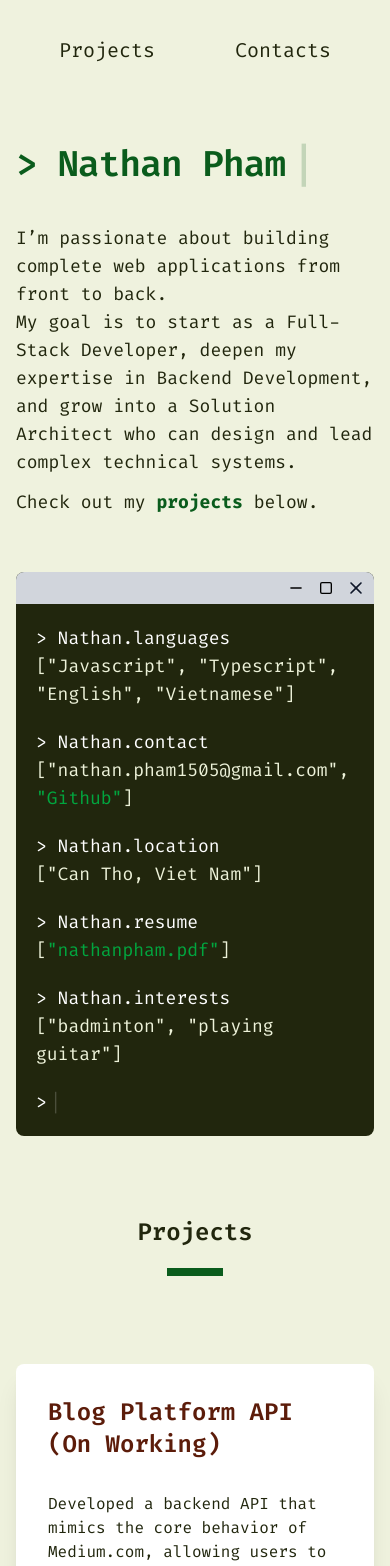
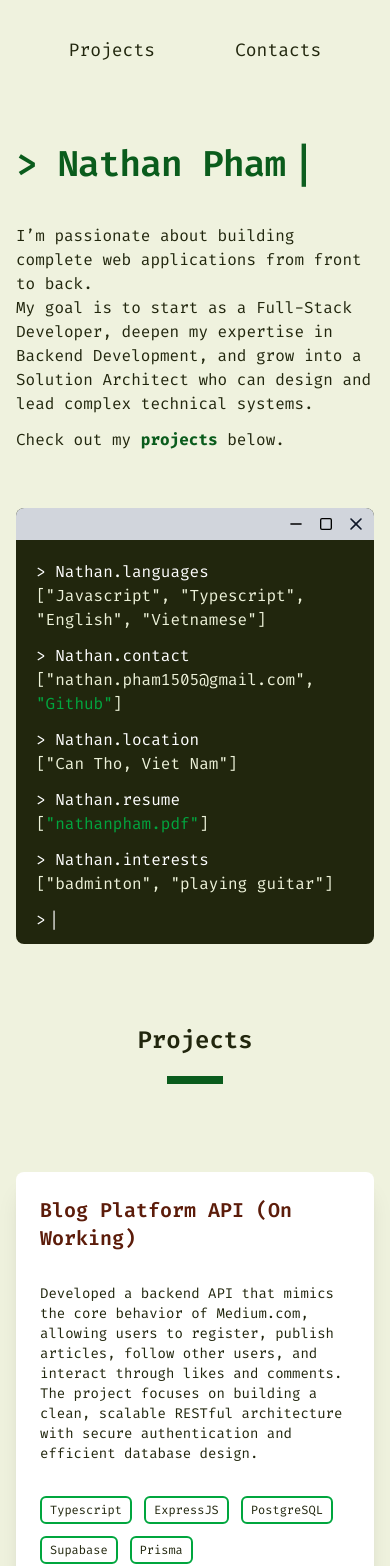
Before and after one commit to NgocPMT/portfolio, a React (Vite) app: page / in a window 390 px wide. Shown: the top 1566 px of the page. Built offline with nearby package versions, Linux system fonts and the light colour scheme.

Commit message:
adjust font size on small screen and add focus effect
for a better layout and accessibility

```diff
--- a/src/components/App.jsx
+++ b/src/components/App.jsx
@@ -28,7 +28,7 @@ const App = () => {
             cursorClassName="ml-2"
             className="text-accent text-4xl font-semibold md:text-6xl"
           />
-          <div className="text-primary text-lg mt-10 md:text-xl">
+          <div className="text-primary sm:text-lg mt-10 md:text-xl">
             <p>
               I’m passionate about building complete web applications from front
               to back.
@@ -42,7 +42,7 @@ const App = () => {
               Check out my{" "}
               <a
                 href="#projects"
-                className="text-accent font-bold hover:opacity-70"
+                className="text-accent font-bold hover:opacity-70 focus:opacity-70"
               >
                 projects
               </a>{" "}
@@ -58,7 +58,7 @@ const App = () => {
                 xmlns="http://www.w3.org/2000/svg"
                 className="size-5"
               >
-                <g id="SVGRepo_bgCarrier" stroke-width="0"></g>
+                <g id="SVGRepo_bgCarrier" strokeWidth="0"></g>
                 <g
                   id="SVGRepo_tracerCarrier"
                   strokeLinecap="round"
@@ -81,7 +81,7 @@ const App = () => {
                 xmlns="http://www.w3.org/2000/svg"
                 className="size-4"
               >
-                <g id="SVGRepo_bgCarrier" stroke-width="0"></g>
+                <g id="SVGRepo_bgCarrier" strokeWidth="0"></g>
                 <g
                   id="SVGRepo_tracerCarrier"
                   strokeLinecap="round"
@@ -108,7 +108,7 @@ const App = () => {
                 xmlns="http://www.w3.org/2000/svg"
                 className="size-5"
               >
-                <g id="SVGRepo_bgCarrier" stroke-width="0"></g>
+                <g id="SVGRepo_bgCarrier" strokeWidth="0"></g>
                 <g
                   id="SVGRepo_tracerCarrier"
                   strokeLinecap="round"
@@ -125,38 +125,40 @@ const App = () => {
                 </g>
               </svg>
             </div>
-            <div className="pb-5">
-              <p className="text-white px-5 text-lg">&gt; Nathan.languages</p>
-              <p className="text-secondary px-5 text-lg">
+            <div className="pb-3 md:pb-5">
+              <p className="text-white px-5 md:text-lg">
+                &gt; Nathan.languages
+              </p>
+              <p className="text-secondary px-5 md:text-lg">
                 &#91;"Javascript", "Typescript", "English", "Vietnamese"&#93;
               </p>
             </div>
-            <div className="pb-5">
-              <p className="text-white px-5 text-lg">&gt; Nathan.contact</p>
-              <p className="text-secondary px-5 text-lg">
+            <div className="pb-3 md:pb-5">
+              <p className="text-white px-5 md:text-lg">&gt; Nathan.contact</p>
+              <p className="text-secondary px-5 md:text-lg">
                 &#91;"nathan.pham1505@gmail.com",{" "}
                 <a
                   target="_blank"
                   href="https://github.com/NgocPMT"
-                  className="text-green-600 hover:opacity-80"
+                  className="text-green-600 hover:opacity-80 focus:opacity-80"
                 >
                   "Github"
                 </a>
                 &#93;
               </p>
             </div>
-            <div className="pb-5">
-              <p className="text-white px-5 text-lg">&gt; Nathan.location</p>
-              <p className="text-secondary px-5 text-lg">
+            <div className="pb-3 md:pb-5">
+              <p className="text-white px-5 md:text-lg">&gt; Nathan.location</p>
+              <p className="text-secondary px-5 md:text-lg">
                 &#91;"Can Tho, Viet Nam"&#93;
               </p>
             </div>
-            <div className="pb-5">
-              <p className="text-white px-5 text-lg">&gt; Nathan.resume</p>
-              <p className="text-secondary px-5 text-lg ">
+            <div className="pb-3 md:pb-5">
+              <p className="text-white px-5 md:text-lg">&gt; Nathan.resume</p>
+              <p className="text-secondary px-5 md:text-lg ">
                 &#91;
                 <a
-                  className="text-green-600 hover:opacity-80"
+                  className="text-green-600 hover:opacity-80 focus:opacity-80"
                   href="/resume.pdf"
                   target="_blank"
                 >
@@ -165,14 +167,16 @@ const App = () => {
                 &#93;
               </p>
             </div>
-            <div className="pb-5">
-              <p className="text-white px-5 text-lg">&gt; Nathan.interests</p>
-              <p className="text-secondary px-5 text-lg">
+            <div className="pb-3 md:pb-5">
+              <p className="text-white px-5 md:text-lg">
+                &gt; Nathan.interests
+              </p>
+              <p className="text-secondary px-5 md:text-lg">
                 &#91;"badminton", "playing guitar"&#93;
               </p>
             </div>
 
-            <div className="pb-5">
+            <div className="pb-3 md:pb-5">
               <TextType
                 text={">"}
                 typingSpeed={75}
@@ -180,7 +184,7 @@ const App = () => {
                 showCursor={true}
                 cursorCharacter="|"
                 textColors={["white"]}
-                className="text-white px-5 text-lg"
+                className="text-white px-5 md:text-lg"
               />
             </div>
           </div>
@@ -216,7 +220,7 @@ const App = () => {
                     xmlns="http://www.w3.org/2000/svg"
                     className="size-7"
                   >
-                    <g id="SVGRepo_bgCarrier" stroke-width="0"></g>
+                    <g id="SVGRepo_bgCarrier" strokeWidth="0"></g>
                     <g
                       id="SVGRepo_tracerCarrier"
                       strokeLinecap="round"
--- a/src/components/Link.jsx
+++ b/src/components/Link.jsx
@@ -3,11 +3,11 @@ const Link = ({ title, href, children }) => {
     <div className="flex-col items-center group relative">
       <a
         href={href}
-        className="text-xl group-hover:text-accent  group-hover:opacity-70 transition"
+        className="text-lg sm:text-xl group-hover:text-accent  group-hover:opacity-70 focus:text-accent focus:opacity-70 transition group"
       >
         {title || children}
+        <div className="h-2 bg-accent scale-x-0 group-hover:scale-x-100 group-focus:scale-x-100 transition absolute -bottom-3 left-0 right-0"></div>
       </a>
-      <div className="h-2 bg-accent scale-x-0 group-hover:scale-x-100 transition absolute -bottom-3 left-0 right-0"></div>
     </div>
   );
 };
--- a/src/components/Project.jsx
+++ b/src/components/Project.jsx
@@ -16,31 +16,31 @@ const Project = ({
           className="max-lg:hidden w-full h-full object-center object-cover"
         />
       </div>
-      <div className="p-8">
-        <h5 className="text-2xl md:text-3xl font-semibold mb-8 text-tertiary">
+      <div className="p-6 sm:p-8">
+        <h5 className="text-xl sm:text-2xl md:text-3xl font-semibold mb-8 text-tertiary">
           {title}
         </h5>
-        <p className="mb-8">{description}</p>
-        <div className="flex gap-3 flex-wrap mb-8 text-sm">
+        <p className="mb-8 text-sm sm:text-base">{description}</p>
+        <div className="flex gap-3 flex-wrap mb-8 text-xs sm:text-sm">
           {techStack.map((tech) => (
             <ProjectTech key={`${title}-${tech}`} name={tech} />
           ))}
         </div>
-        <div className="text-[0.9rem] flex items-center gap-4">
+        <div className="text-[0.8rem] sm:text-[0.9rem] flex items-center gap-3 sm:gap-4">
           {livePreviewURL && (
             <a
               href={livePreviewURL}
               target="_blank"
-              className="inline-flex items-center gap-2 shadow-lg ring ring-accent bg-accent text-secondary font-semibold py-2.5 px-5 rounded-md hover:-translate-y-0.5 hover:opacity-70 transition"
+              className="inline-flex items-center gap-2 shadow-lg ring ring-accent bg-accent text-secondary font-semibold py-2 px-4 sm:py-2.5 sm:px-5 rounded-md hover:-translate-y-0.5 hover:opacity-70 focus:-translate-y-0.5 focus:opacity-70 transition text-nowrap"
             >
               Live Preview
               <svg
                 fill="currentColor"
                 viewBox="0 0 24 24"
                 xmlns="http://www.w3.org/2000/svg"
-                className="text-secondary size-4"
+                className="text-secondary size-3 sm:size-4"
               >
-                <g id="SVGRepo_bgCarrier" stroke-width="0"></g>
+                <g id="SVGRepo_bgCarrier" strokeWidth="0"></g>
                 <g
                   id="SVGRepo_tracerCarrier"
                   strokeLinecap="round"
@@ -60,15 +60,15 @@ const Project = ({
             <a
               href={sourceURL}
               target="_blank"
-              className="inline-flex items-center gap-2 ring ring-accent shadow-lg text-accent font-semibold py-2.5 px-5 rounded-md hover:-translate-y-0.5 hover:opacity-70 transition"
+              className="inline-flex items-center gap-2 ring ring-accent shadow-lg text-accent font-semibold py-2 px-4 sm:py-2.5 sm:px-5 rounded-md hover:-translate-y-0.5 hover:opacity-70 focus:-translate-y-0.5 focus:opacity-70 transition text-nowrap"
             >
               <svg
                 fill="currentColor"
                 viewBox="0 -0.5 25 25"
                 xmlns="http://www.w3.org/2000/svg"
-                className="text-accent size-4"
+                className="text-accent size-3 sm:size-4"
               >
-                <g id="SVGRepo_bgCarrier" stroke-width="0"></g>
+                <g id="SVGRepo_bgCarrier" strokeWidth="0"></g>
                 <g
                   id="SVGRepo_tracerCarrier"
                   strokeLinecap="round"
```
